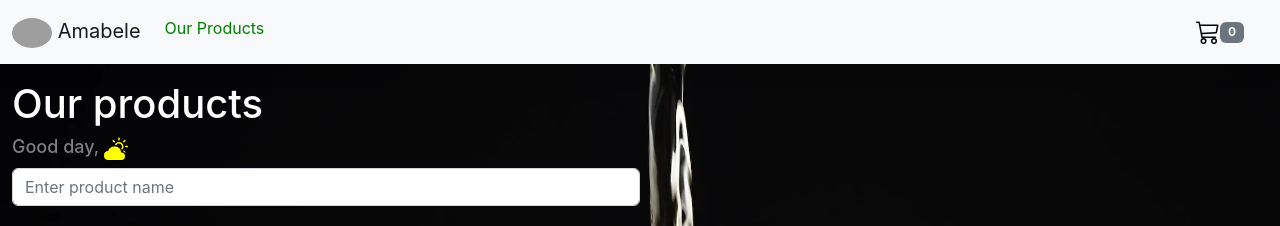
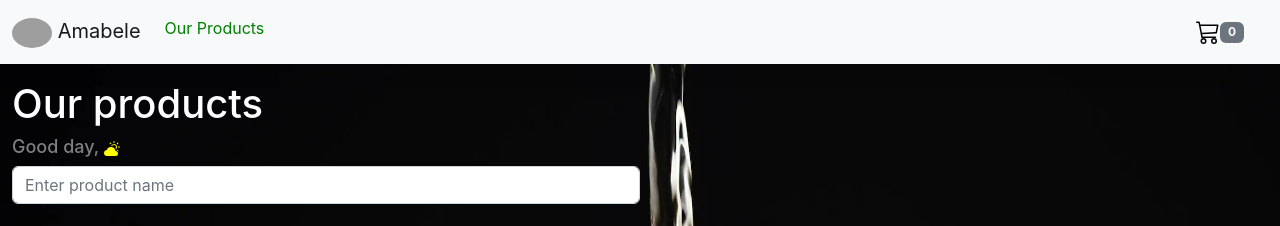
Before and after one commit to AsandahDevs/Amabele, a React (Create React App) app: page /Amabele/products in a window 1280 px wide. Shown: the top 226 px of the page. Built offline with nearby package versions, Linux system fonts and the light colour scheme; grey boxes are pictures that could not be loaded.

Commit message:
Change size of emoji icons.

```diff
--- a/src/pages/Products.js
+++ b/src/pages/Products.js
@@ -34,14 +34,14 @@ const Products = (props) => {
 
   if (hours >= 5 && hours <= 12) {
     emoji = (
-      <BrightnessAltHighFill style={{ fontSize: "1.5rem", color: "yellow" }} />
+      <BrightnessAltHighFill style={{ fontSize: "1rem", color: "yellow" }} />
     );
   } else if (hours > 12 && hours <= 17) {
-    emoji = <CloudSunFill style={{ fontSize: "1.5rem", color: "yellow" }} />;
+    emoji = <CloudSunFill style={{ fontSize: "1rem", color: "yellow" }} />;
   } else if (hours > 17 && hours <= 23) {
-    emoji = <CloudMoonFill style={{ fontSize: "1.5rem", color: "blue" }} />;
+    emoji = <CloudMoonFill style={{ fontSize: "1rem", color: "blue" }} />;
   } else {
-    emoji = <EmojiDizzyFill style={{ fontSize: "1.5rem", color: "pink" }} />;
+    emoji = <EmojiDizzyFill style={{ fontSize: "1rem", color: "pink" }} />;
   }
 
   let day = "";
```
